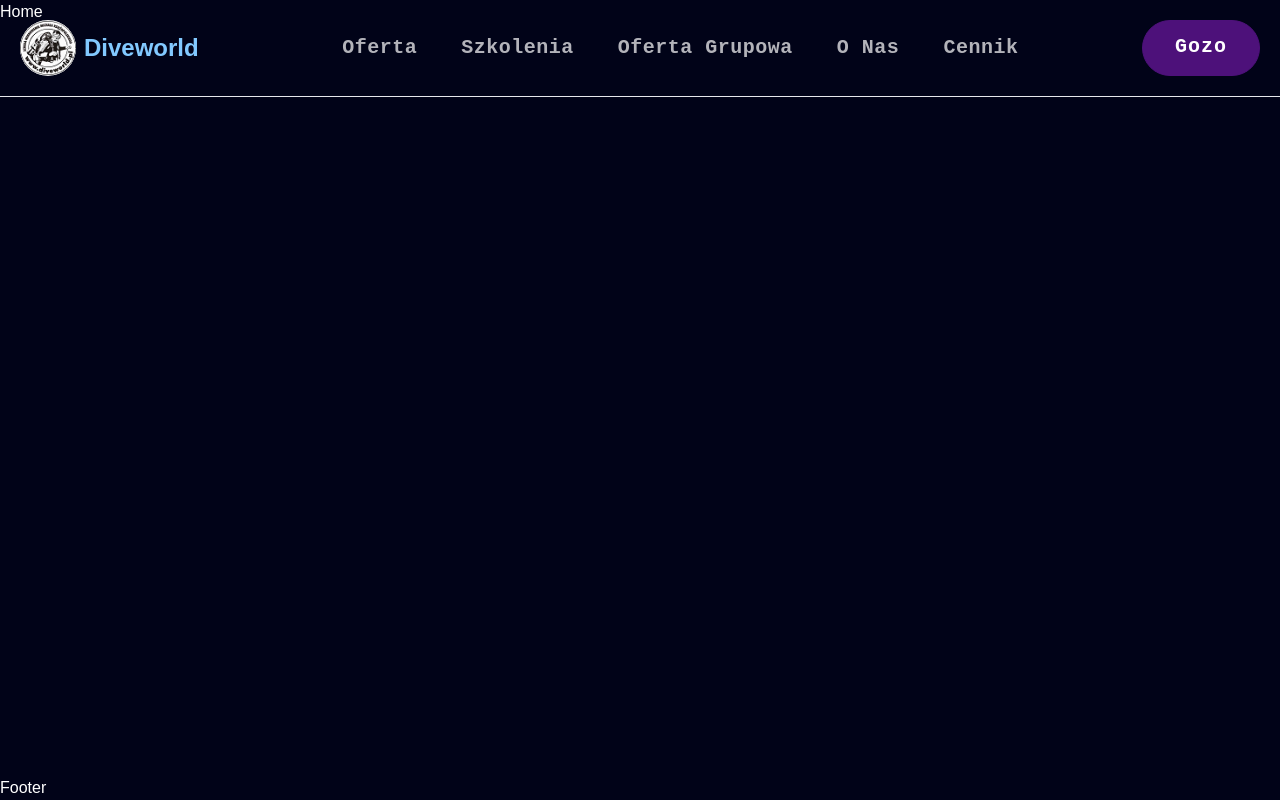
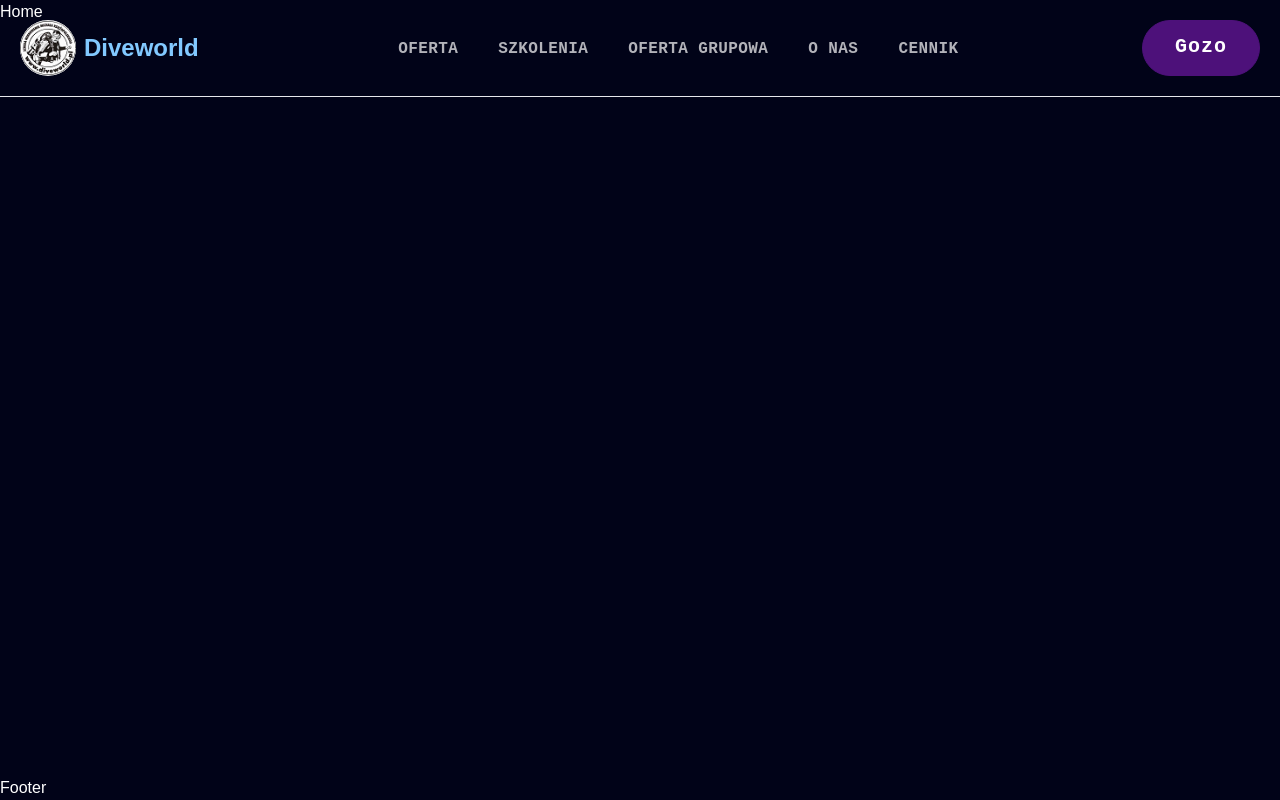
Before and after one commit to MattFvnDev/Diveworld, a React (Vite) app: page / in a window 1280 px wide. Built offline with nearby package versions, Linux system fonts and the light colour scheme.

Commit message:
Navbar listitem gap and link text uppercase

```diff
--- a/src/components/Navbar.jsx
+++ b/src/components/Navbar.jsx
@@ -5,12 +5,12 @@ const Navbar = () => {
   const { pathname } = useLocation()
   return (
     <nav className="hidden lg:flex">
-      <ul className="flex items-center space-x-5">
+      <ul className="flex items-center gap-4">
         {navigationLinks.map((navigationlink) => (
-          <li key={navigationlink.id} className="">
+          <li key={navigationlink.id}>
             <Link
               to={`${navigationlink.path}`}
-              className={`rounded-[32px] bg-transparent px-3 py-2 hover:bg-mobilebackground hover:text-default font-code text-xl border-transparent font-bold tracking-wide transition-colors hover:border-active ${
+              className={`uppercase rounded-[32px] bg-transparent px-3 py-2 hover:bg-mobilebackground hover:text-default font-code text-base border-transparent font-bold tracking-wide transition-colors hover:border-active ${
                 navigationlink.onlyMobile ? "lg:hidden" : ""
               } ${
                 navigationlink.path === pathname
```
